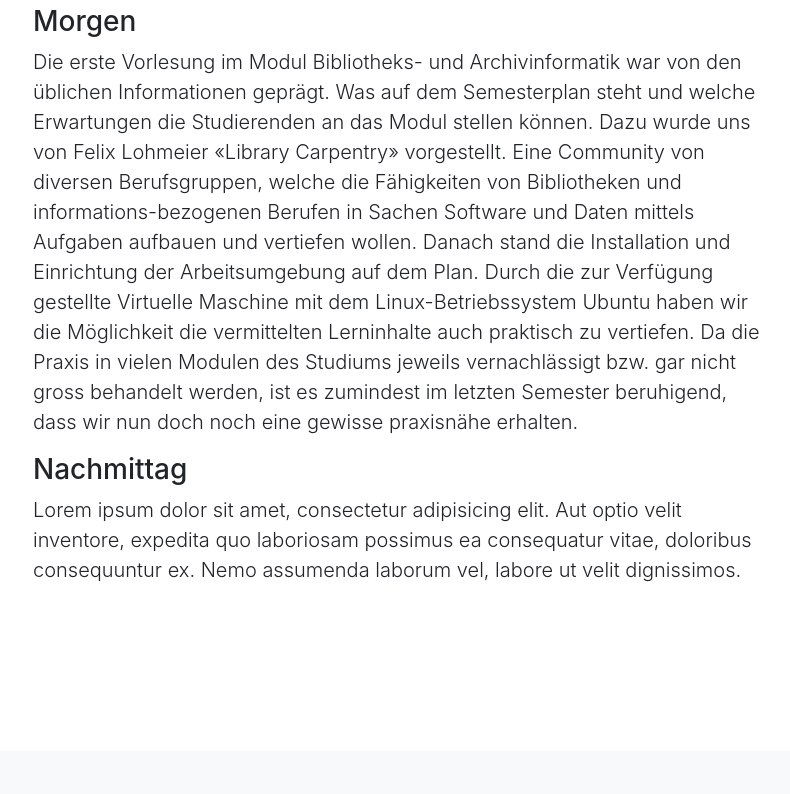
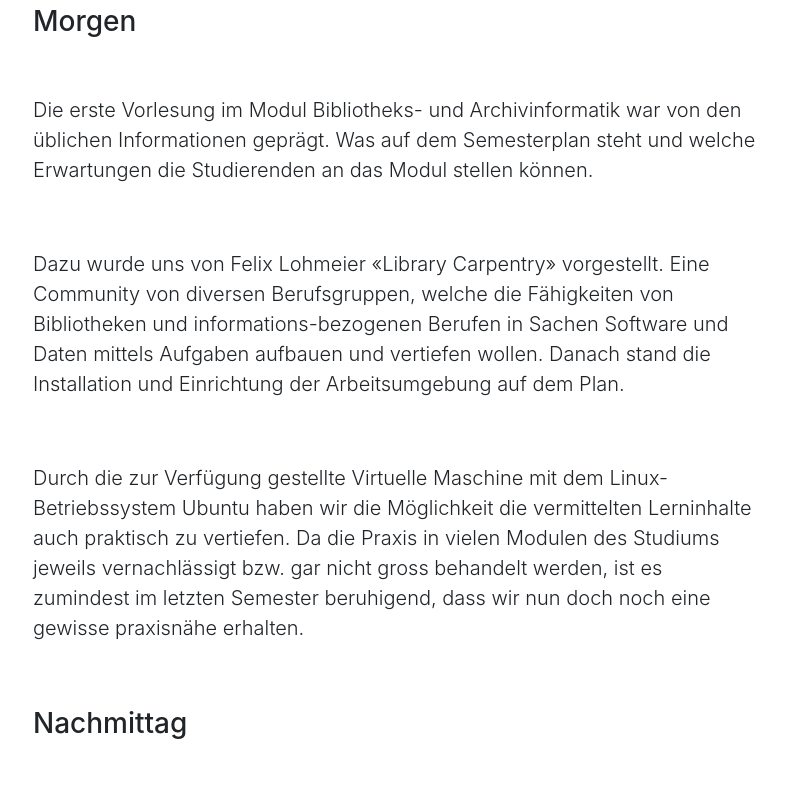
Before and after one commit to Sidney-Manhart/sidney-manhart.github.io, a website with bundled scripts: page Lerntagebuch_BAIN.html in a window 1280 px wide. Shown: the part 551-1345 px from the top of the page, without its empty margins (242-1032 px from the left). Built offline with nearby package versions, Linux system fonts and the light colour scheme.

Commit message:
Update Lerntagebuch_BAIN.html

```diff
--- a/Lerntagebuch_BAIN.html
+++ b/Lerntagebuch_BAIN.html
@@ -54,14 +54,15 @@
         <div class="col-lg-8 mx-auto">
           <h2>1. Tag vom 13.03.2020</h2>
           <h3>Morgen</h3>
-          <p class="lead">Die erste Vorlesung im Modul Bibliotheks- und Archivinformatik war von den üblichen Informationen geprägt. Was auf dem Semesterplan steht und welche Erwartungen die Studierenden an das Modul stellen können.
-
-Dazu wurde uns von Felix Lohmeier «Library Carpentry» vorgestellt. Eine Community von diversen Berufsgruppen, welche die Fähigkeiten von Bibliotheken und informations-bezogenen Berufen in Sachen Software und Daten mittels Aufgaben aufbauen und vertiefen wollen.
-Danach stand die Installation und Einrichtung der Arbeitsumgebung auf dem Plan.
-
-Durch die zur Verfügung gestellte Virtuelle Maschine mit dem Linux-Betriebssystem Ubuntu haben wir die Möglichkeit die vermittelten Lerninhalte auch praktisch zu vertiefen. Da die Praxis in vielen Modulen des Studiums jeweils vernachlässigt bzw. gar nicht gross behandelt werden, ist es zumindest im letzten Semester beruhigend, dass wir nun doch noch eine gewisse praxisnähe erhalten.
-</p>
+          <br></br>
+          <p class="lead">Die erste Vorlesung im Modul Bibliotheks- und Archivinformatik war von den üblichen Informationen geprägt. Was auf dem Semesterplan steht und welche Erwartungen die Studierenden an das Modul stellen können.</p>
+          <br></br>
+          <p class="lead">Dazu wurde uns von Felix Lohmeier «Library Carpentry» vorgestellt. Eine Community von diversen Berufsgruppen, welche die Fähigkeiten von Bibliotheken und informations-bezogenen Berufen in Sachen Software und Daten mittels Aufgaben aufbauen und vertiefen wollen. Danach stand die Installation und Einrichtung der Arbeitsumgebung auf dem Plan.</p>
+          <br></br>
+          <p class="lead">Durch die zur Verfügung gestellte Virtuelle Maschine mit dem Linux-Betriebssystem Ubuntu haben wir die Möglichkeit die vermittelten Lerninhalte auch praktisch zu vertiefen. Da die Praxis in vielen Modulen des Studiums jeweils vernachlässigt bzw. gar nicht gross behandelt werden, ist es zumindest im letzten Semester beruhigend, dass wir nun doch noch eine gewisse praxisnähe erhalten.</p>
+          <br></br>
           <h3>Nachmittag</h3>
+          <br></br>
           <p class="lead">Lorem ipsum dolor sit amet, consectetur adipisicing elit. Aut optio velit inventore, expedita quo laboriosam possimus ea consequatur vitae, doloribus consequuntur ex. Nemo assumenda laborum vel, labore ut velit dignissimos.</p>
         </div>
       </div>
```
